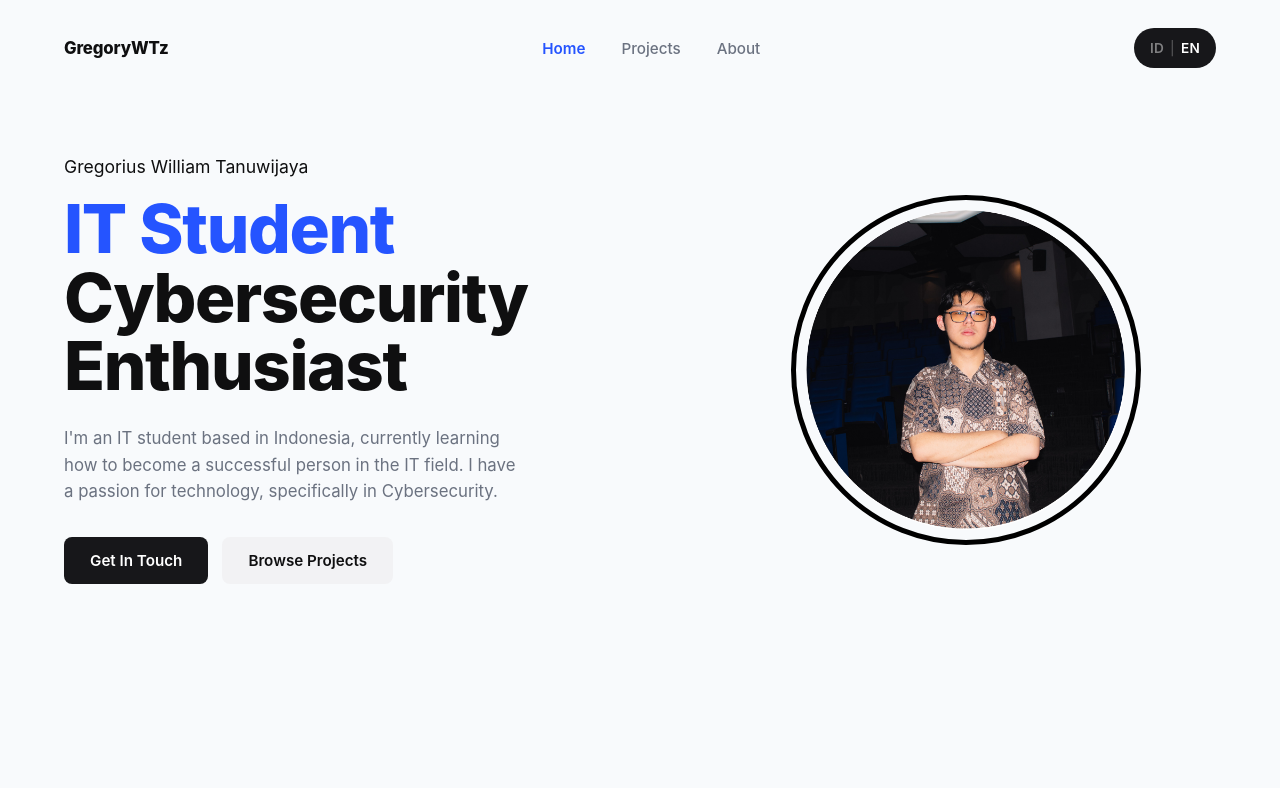
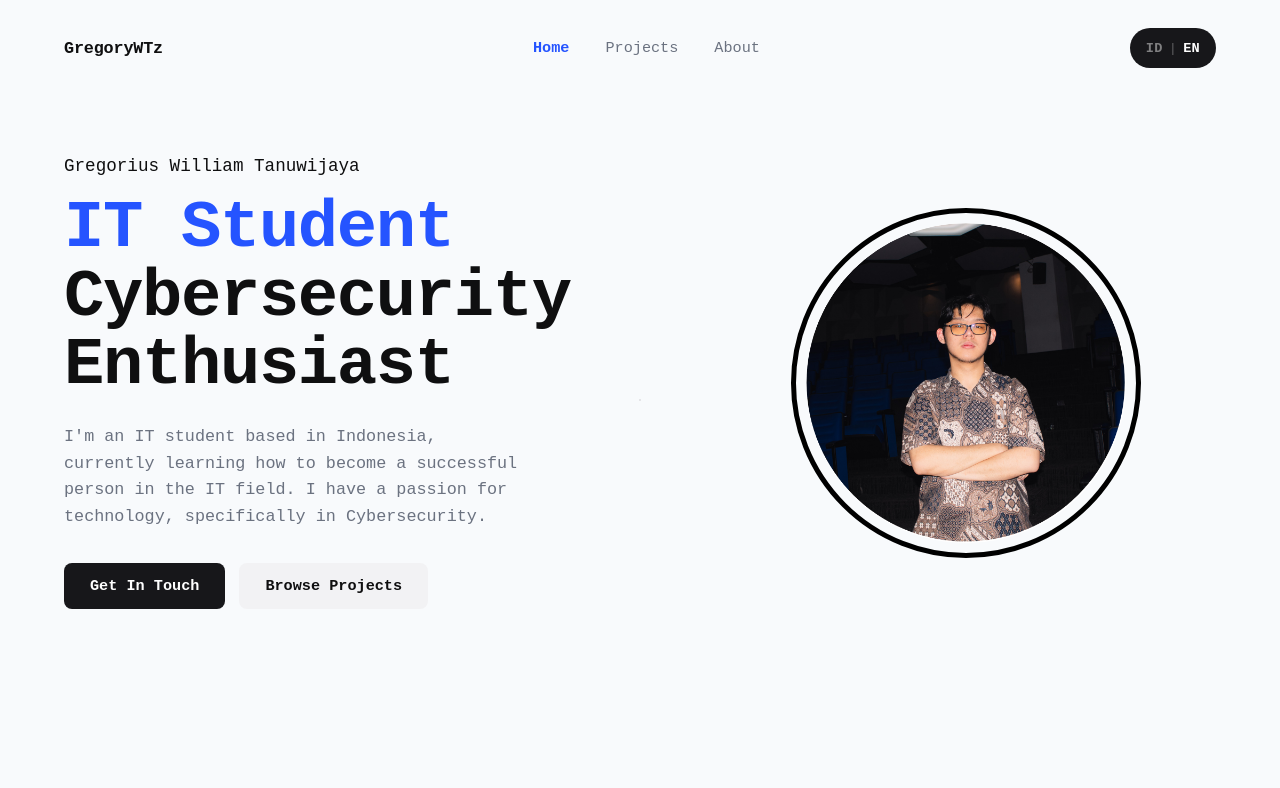
Before and after one commit to GregoryWTz/myportfolio, a React (Vite) app: page / in a window 1280 px wide. Shown: the top 788 px of the page. Built offline with nearby package versions, Linux system fonts and the light colour scheme.

Commit message:
Update4.1: Change of fonts + background dots

```diff
--- a/src/styles/index.css
+++ b/src/styles/index.css
@@ -7,7 +7,8 @@
   --color-border: #e5e5e8;
   --color-ring: #000000;
 
-  --font-sans: "Inter", "Segoe UI", system-ui, -apple-system, sans-serif;
+  /* --font-sans: "Inter", "Segoe UI", system-ui, -apple-system, sans-serif; */
+  --font-sans: "Courier New", Courier, monospace;
 
   --container-width: 1200px;
   --radius-sm: 8px;
@@ -28,6 +29,9 @@ body {
   font-family: var(--font-sans);
   color: var(--color-text);
   background-color: var(--color-bg);
+  background-image: radial-gradient(var(--color-border) 1.5px, transparent 1px);
+  background-size: 24px 24px;
+  background-attachment: fixed;
   -webkit-font-smoothing: antialiased;
 }
 
```
